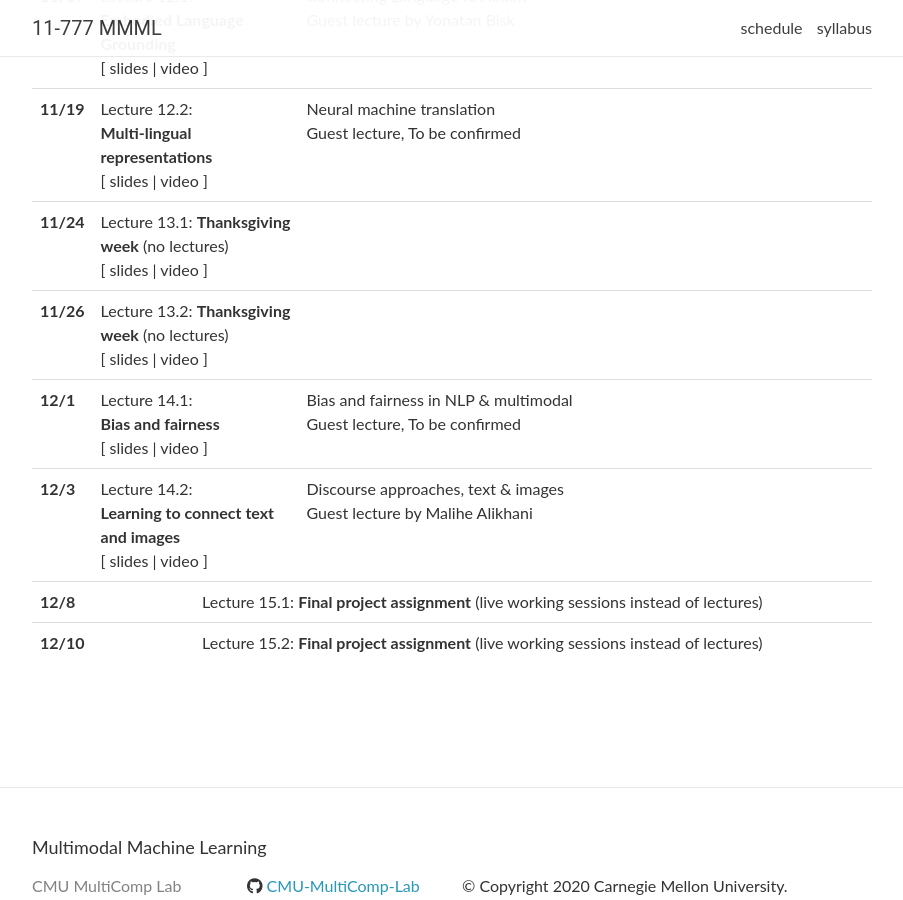
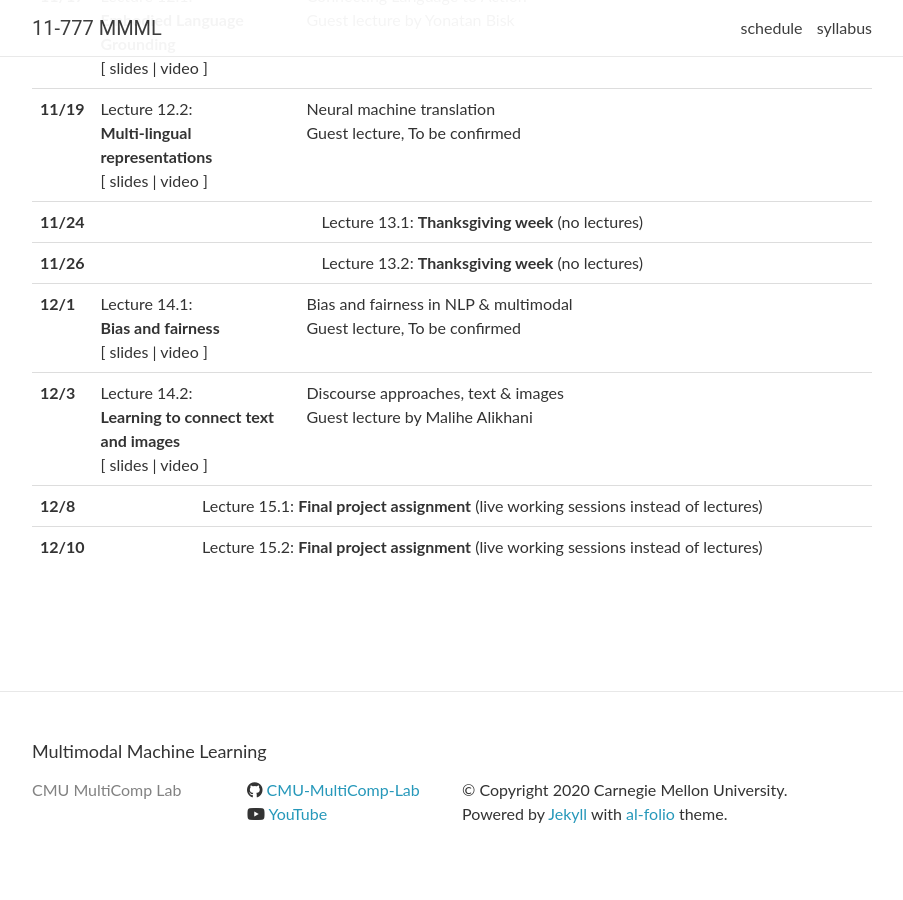
Before and after one commit to CMU-MultiComp-Lab/mmml-course, a Jekyll site: the page built from _pages/schedule.md, in a window 1280 px wide and 900 px high, scrolled down 2268 px. Shown: the whole window, without its empty margins (188-1091 px from the left). Built offline with Jekyll 4.4.1, drawn with Linux system fonts in a browser that asks for light colours; nearby versions of some CDN libraries; comment, search, counter and statistics services are not loaded.

Commit message:
Update schedule.md

```diff
--- a/_pages/schedule.md
+++ b/_pages/schedule.md
@@ -23,7 +23,7 @@
 
 <tr class="{{ event_type }}">
     <th scope="row">{{ lecture.date }}</th>
-    {% if lecture.title contains 'instead of lectures' %}
+    {% if lecture.title contains 'lectures' %}
     {% assign skip_classes = skip_classes | plus: 1 %}
     <td colspan="4" align="center">{{ lecture.title }}</td>
     {% else %}
```
